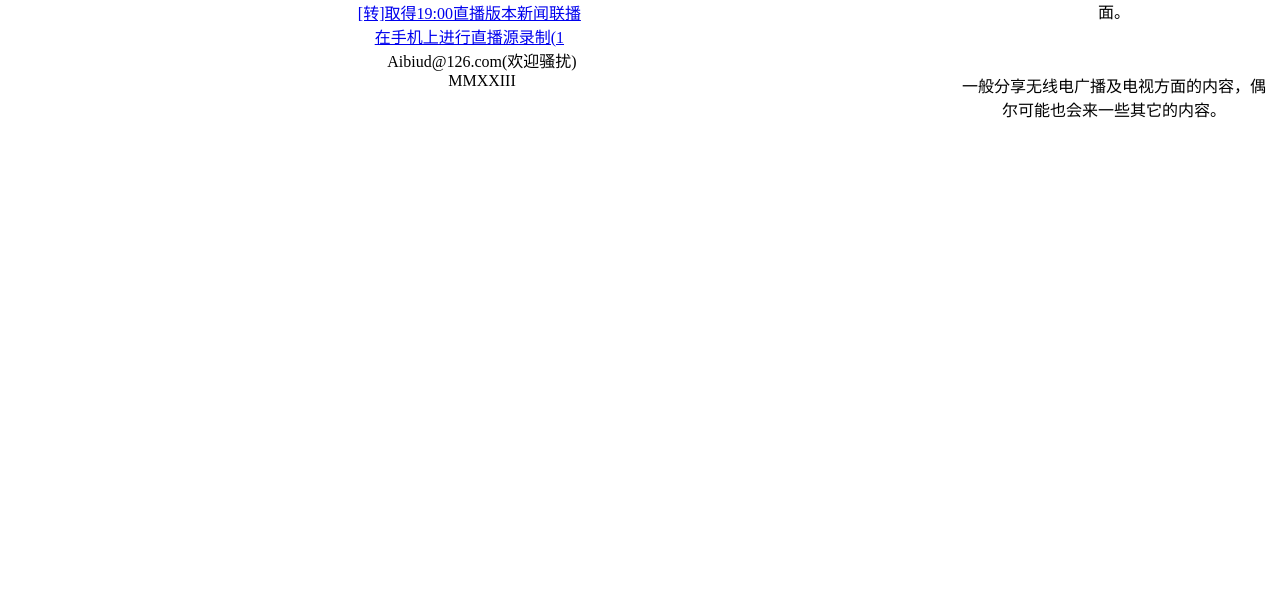
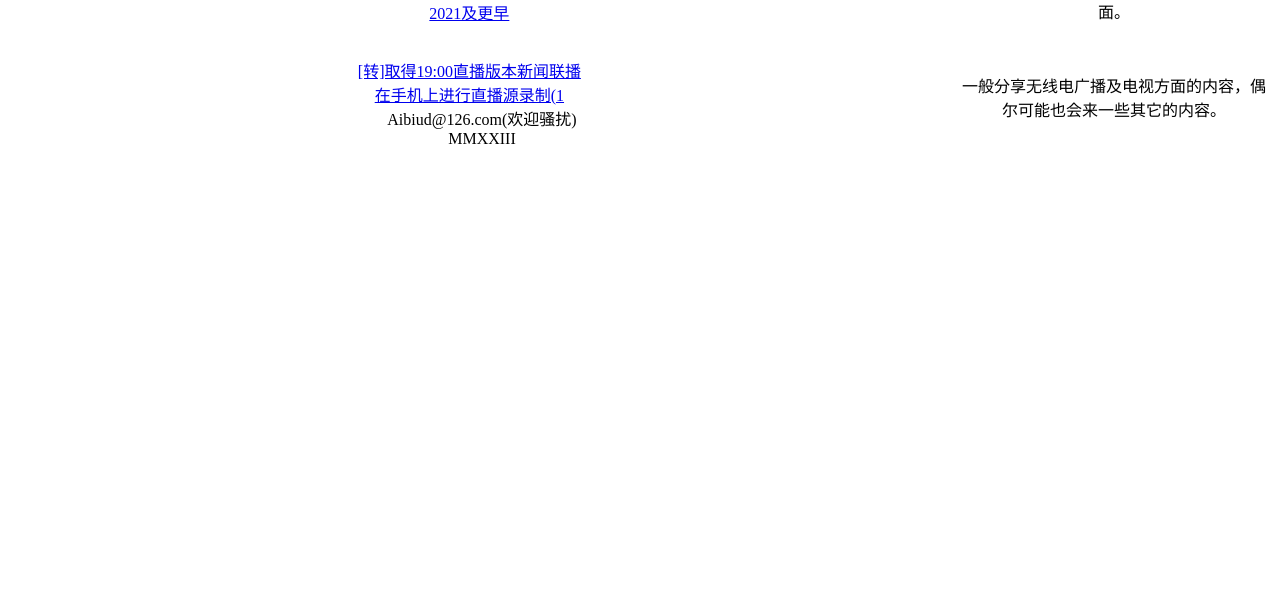
Before and after one commit to fm948/fm948.github.io, a plain HTML site: page index.htm in a window 1280 px wide. Shown: the part 197-800 px from the top of the page. Drawn offline with Linux system fonts and the light colour scheme.

Commit message:
Update index.htm
2023首次正式更新......

```diff
--- a/index.htm
+++ b/index.htm
@@ -13,6 +13,8 @@
 <div style="float:left;width:73%;">
 <center>
 <h1>文章</h1>
+<a href="/h/anneta.htm>[NEW]一根电线制作收音机短波天线！</a><br />
+<p>2021及更早</p><br />
 <a href="/h/1.htm">[转]取得19:00直播版本新闻联播</a>
 <br><a href="/h/2.htm">在手机上进行直播源录制(1</a>
 </center>
@@ -25,6 +27,7 @@
 <p>一般分享无线电广播及电视方面的内容，偶尔可能也会来一些其它的内容。</p>
 
 </div>
+<br/>
 
 <hr />
 <center><p>Aibiud@126.com(欢迎骚扰)<br />MMXXIII</p></center>
```
